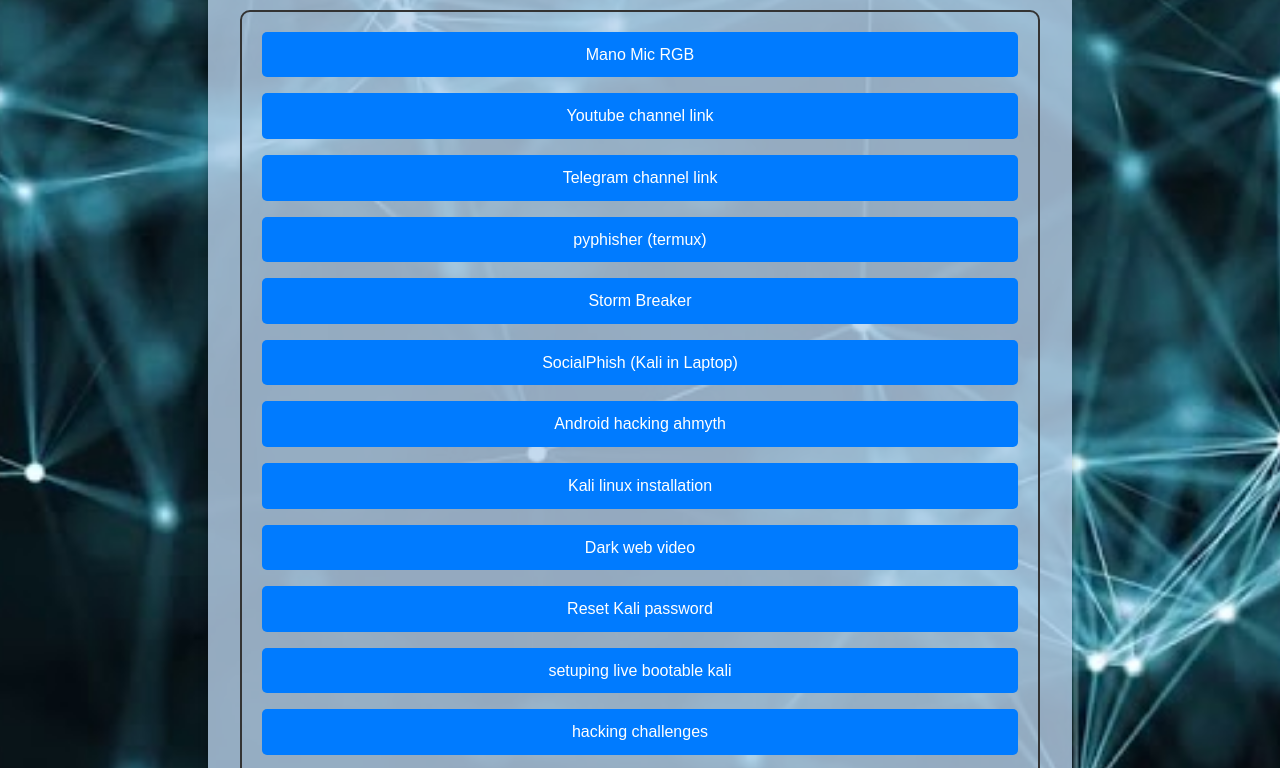
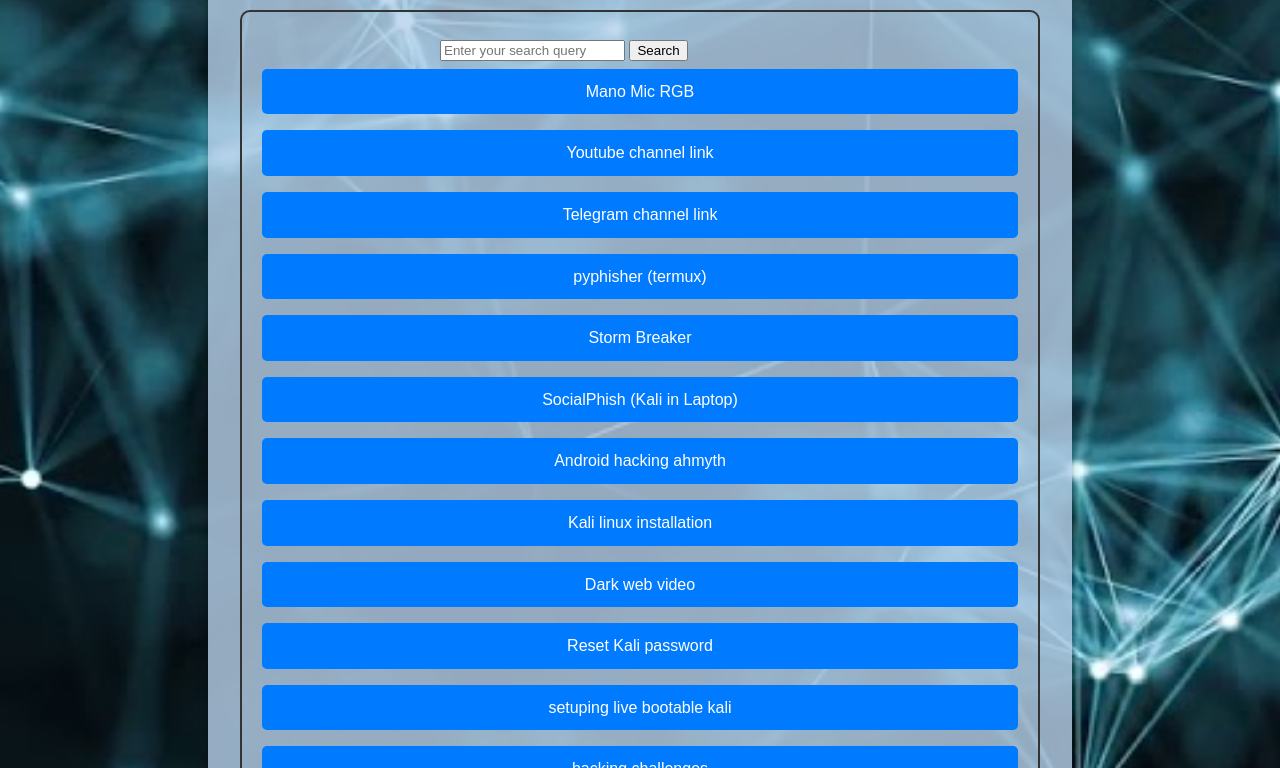
Before and after one commit to pranay-root/cyberblockz, a plain HTML site: page index.html in a window 1280 px wide. Shown: the part 614-1382 px from the top of the page. Drawn offline with Linux system fonts and the light colour scheme.

Commit message:
Update index.html

```diff
--- a/index.html
+++ b/index.html
@@ -23,6 +23,11 @@
         <section>
             <h2>Video Links</h2>
             <ul id="videoList">
+<form action="/search">  <div class="search-bar">
+    <input type="search" name="q" placeholder="Enter your search query">
+    <button type="submit">Search</button>
+  </div>
+</form>
                 <!-- Add video links here -->
                 <li><a href="https://amzn.to/485jpGh" target="_blank"> Mano Mic RGB </a></li>
                 <li><a href="https://youtube.com/@cyberblockz" target="_blank">Youtube channel link</a></li>
@@ -44,8 +49,6 @@
                 <li><a href="https://shrinke.me/Nmap" target="_blank"> Nmap tutorial</a></li>
                 <li><a href="https://youtu.be/Xx_hREOwdu8" target="_blank"> Metasploit installation in mobile </a></li>
 
-
-                https://amzn.to/485jpGh
                 <!-- Add more video links as needed -->
             </ul>
         </section>
```
